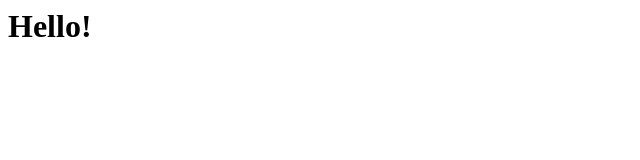
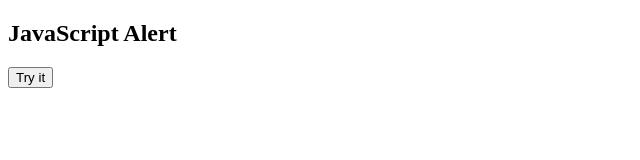
Before and after one commit to minsoo-getluckyvr/tempwebpage, a plain HTML site: page index.html in a window 1280 px wide. Shown: the whole page, without its empty margins (0-640 px from the left). Drawn offline with Linux system fonts and the light colour scheme.

Commit message:
Update index.html

```diff
--- a/index.html
+++ b/index.html
@@ -1 +1,16 @@
-<h1>Hello!</h1>
+<!DOCTYPE html>
+<html>
+<body>
+
+<h2>JavaScript Alert</h2>
+
+<button onclick="myFunction()">Try it</button>
+
+<script>
+function myFunction() {
+  alert("I am an alert box!");
+}
+</script>
+
+</body>
+</html>
```
